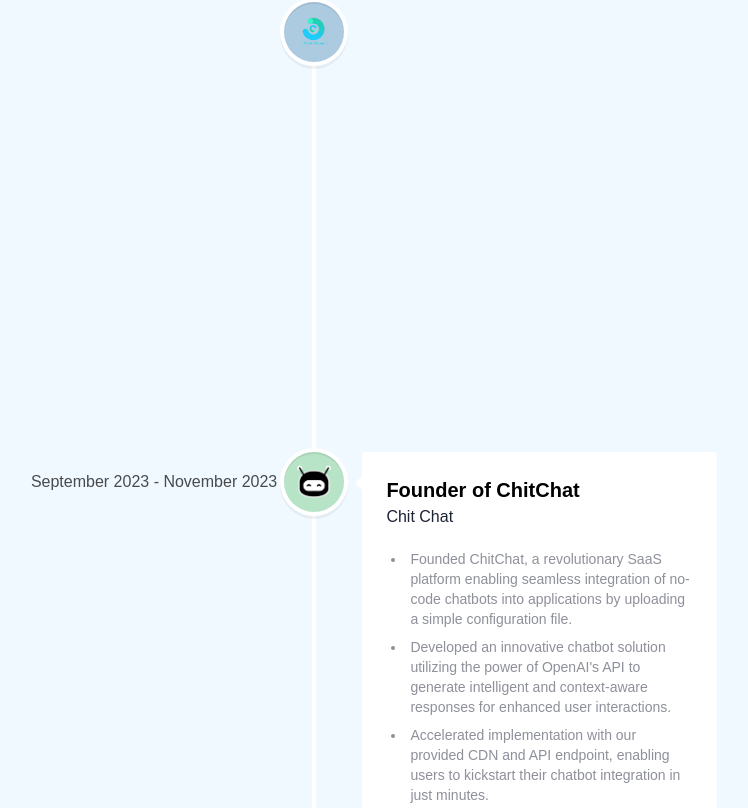
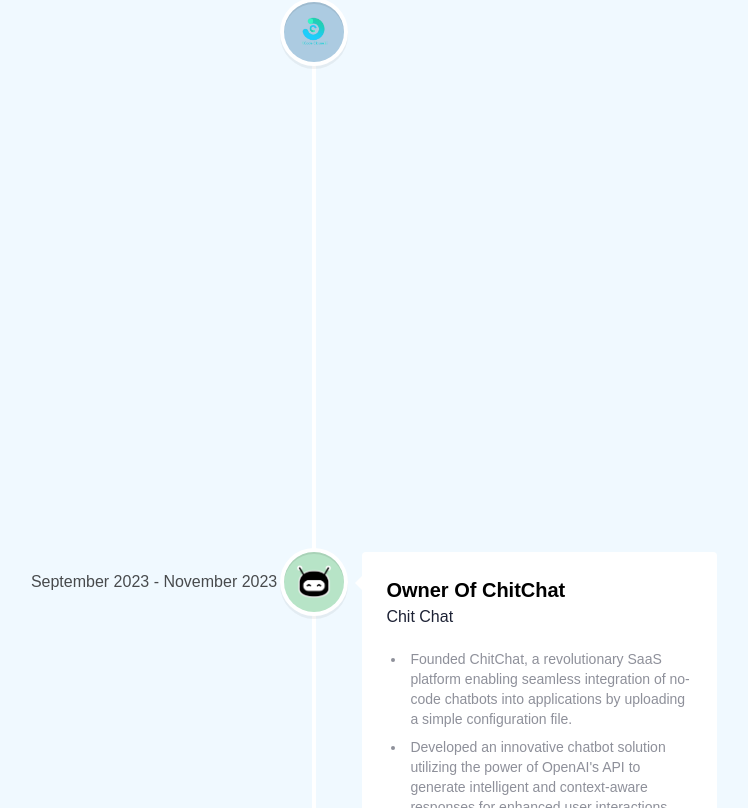
Before and after one commit to apurvjha123/portfolio, a React (Vite) app: page /about in a window 1280 px wide. Shown: the part 974-1782 px from the top of the page, without its empty margins (326-1074 px from the left). Built offline with nearby package versions, Linux system fonts and the light colour scheme; no server answers.

Commit message:
Update index.js

```diff
--- a/src/constants/index.js
+++ b/src/constants/index.js
@@ -120,18 +120,18 @@
 export const experiences = [
   {
     title: "Internship",
-    company_name: "CodeClause",
+    company_name: "Edutitian Venture",
     icon: codeclause,
     iconBg: "#accbe1",
-    date: "July 2023 - August 2023",
+    date: "May 2024 - July 2024",
     points: [
-      "Utilized backend technologies such as Express.js and delved into API development to enhance the functionality and responsiveness of the applications.",
-      "Implemented responsive design principles, ensuring seamless user experiences across various devices and screen sizes.",
-      "Conducted thorough testing and debugging to identify and resolve software defects, improving overall application performance and reliability.",
+      "My primary responsibilities included developing and managing the backend using Node.js, Express, and MongoDB. I worked on creating robust APIs to handle various operations and seamlessly connected these APIs with a React.js frontend.",
+      "Designed and implemented server-side logic using Node.js and Express. Created APIs to handle CRUD (Create, Read, Update, Delete) operations. Ensured proper routing and middleware integration for security, logging, and error handling.",
+      "Set up and managed MongoDB databases. Designed and implemented schema using Mongoose for efficient data storage and retrieval.",
     ],
   },
   {
-    title: "Founder of ChitChat",
+    title: "Owner Of ChitChat",
     company_name: "Chit Chat",
     icon: chitchat,
     iconBg: "#b7e4c7",
```
